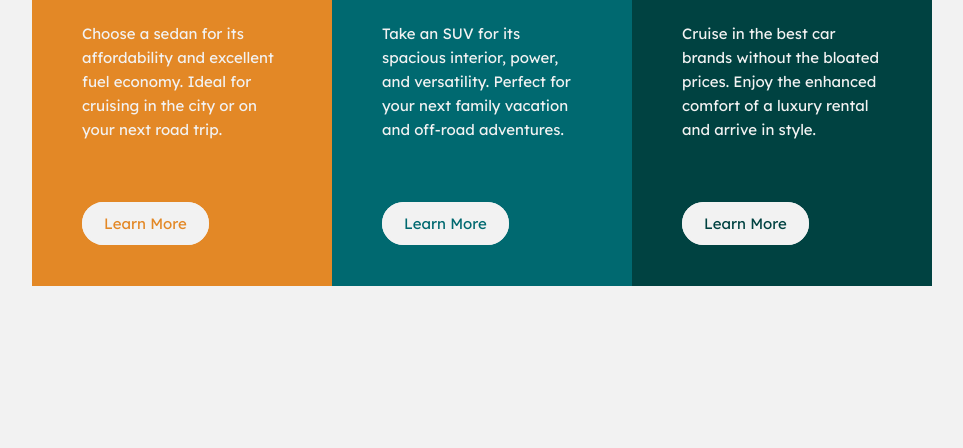
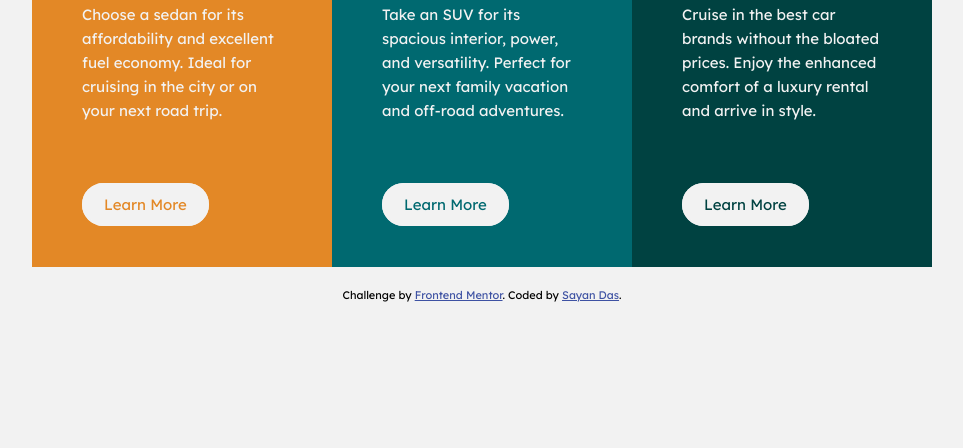
Before and after one commit to logansayan/3-column-preview-frontendmentor, a plain HTML site: page index.html in a window 1280 px wide. Shown: the part 352-800 px from the top of the page, without its empty margins (158-1121 px from the left). Drawn offline with Linux system fonts and the light colour scheme.

Commit message:
add attribution

```diff
--- a/css/style.css
+++ b/css/style.css
@@ -42,6 +42,7 @@ body {
   background-color: var(--color-very-light-gray);
   height: inherit;
   display: flex;
+  flex-direction: column;
   justify-content: center;
   align-items: center;
 }
@@ -49,6 +50,7 @@ body {
 .container {
   width: fit-content;
   display: flex;
+  margin-bottom: 2rem;
 }
 
 .card {
--- a/index.html
+++ b/index.html
@@ -34,5 +34,10 @@
       <a href="#" class="card__btn card-3__btn">Learn more</a>
     </div>
   </main>
+
+  <div class="attribution">
+    Challenge by <a href="https://www.frontendmentor.io?ref=challenge" target="_blank">Frontend Mentor</a>.
+    Coded by <a href="https://www.linkedin.com/in/thesayandas/">Sayan Das</a>.
+  </div>
 </body>
 </html>
```
